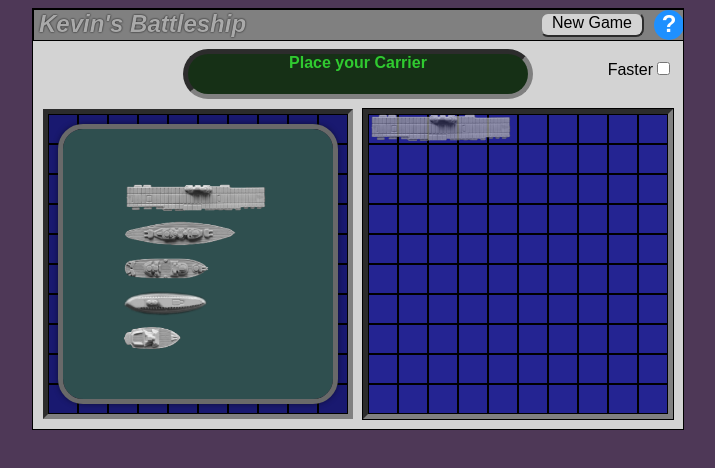
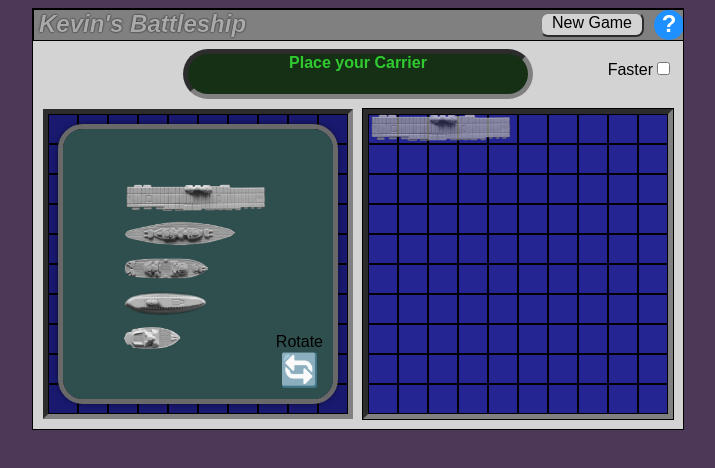
Before and after one commit to ArcDusky/PortfolioSite, a plain HTML site: page javaScriptGames/battleship.html in a window 1280 px wide. Shown: the whole page, without its empty margins (282-997 px from the left). Drawn offline with nearby package versions, Linux system fonts and the light colour scheme.

Commit message:
Button to Rotate Ship

```diff
--- a/javaScriptGames/battleship.html
+++ b/javaScriptGames/battleship.html
@@ -200,13 +200,22 @@
         #bs_placingMenu_ship3{top:calc(55px + 60px + 10px);}
         #bs_placingMenu_ship4{top:calc(55px + 90px + 15px);}
         #bs_placingMenu_ship5{top:calc(55px + 120px + 20px);}
+        #bs_placingMenu_rotate{
+            position:absolute;
+            bottom:10px;
+            right:10px;
+            overflow:hidden;
+            text-align:center;
+            cursor:pointer;
+        }#bs_placingMenu_rotateSymbol{
+            font-size:xx-large;
+        }
 
         .bs_you_ship,.bs_cpu_ship{
             pointer-events:none;
         }
-        .bs_placedShip{
-            ;
-        }.bs_unplacedShip{
+        .bs_placedShip{}
+        .bs_unplacedShip{
             opacity:0%;
         }.bs_heldShip{
             animation: bs_blinking 0.4s ease-out 0s infinite alternate;
@@ -339,6 +348,7 @@
             hhh += "<div id='bs_placingMenu_ship3' class='bs_placingMenu_ship bs_ship3'></div>";
             hhh += "<div id='bs_placingMenu_ship4' class='bs_placingMenu_ship bs_ship4'></div>";
             hhh += "<div id='bs_placingMenu_ship5' class='bs_placingMenu_ship bs_ship5'></div>";
+            hhh += "<div id='bs_placingMenu_rotate'>Rotate<br><span id='bs_placingMenu_rotateSymbol'>🔄</span></div>";
             hhh += "</div>";
 
             hhh += "<div id='bs_modeMenu'>";
@@ -354,6 +364,7 @@
             $("#bs_newGameButton").click(NewGameButton);
             $("#bs_help").click(Help);
             $(".bs_placingMenu_ship").attr("onmousedown","ClickPlaceMenuShip(this)");
+            $("#bs_placingMenu_rotate").click(RotateShip);
             $(".bs_rightCell").hover(HoverRightCell);
             $(".bs_rightCell").attr("onmousedown","ClickRightCell(event,this)");
             $(".bs_leftCell").attr("onmousedown","ClickLeftCell(this)");
@@ -579,13 +590,15 @@
         function ClickRightCell(event,cell){
             if(gameStep == 1){ // placing ships
                 if(event.button == 2){
-                    // rotate ship
-                    $(".bs_heldShip").toggleClass("bs_shipRotated");
+                    RotateShip();
                 }else if(event.button == 0){
                     TryPlaceShip(cell);
 
                 }
             }
+        }
+        function RotateShip(){
+            $(".bs_heldShip").toggleClass("bs_shipRotated");
         }
         function TryPlaceShip(cell){
             let pos = GetCoords(cell);
```
